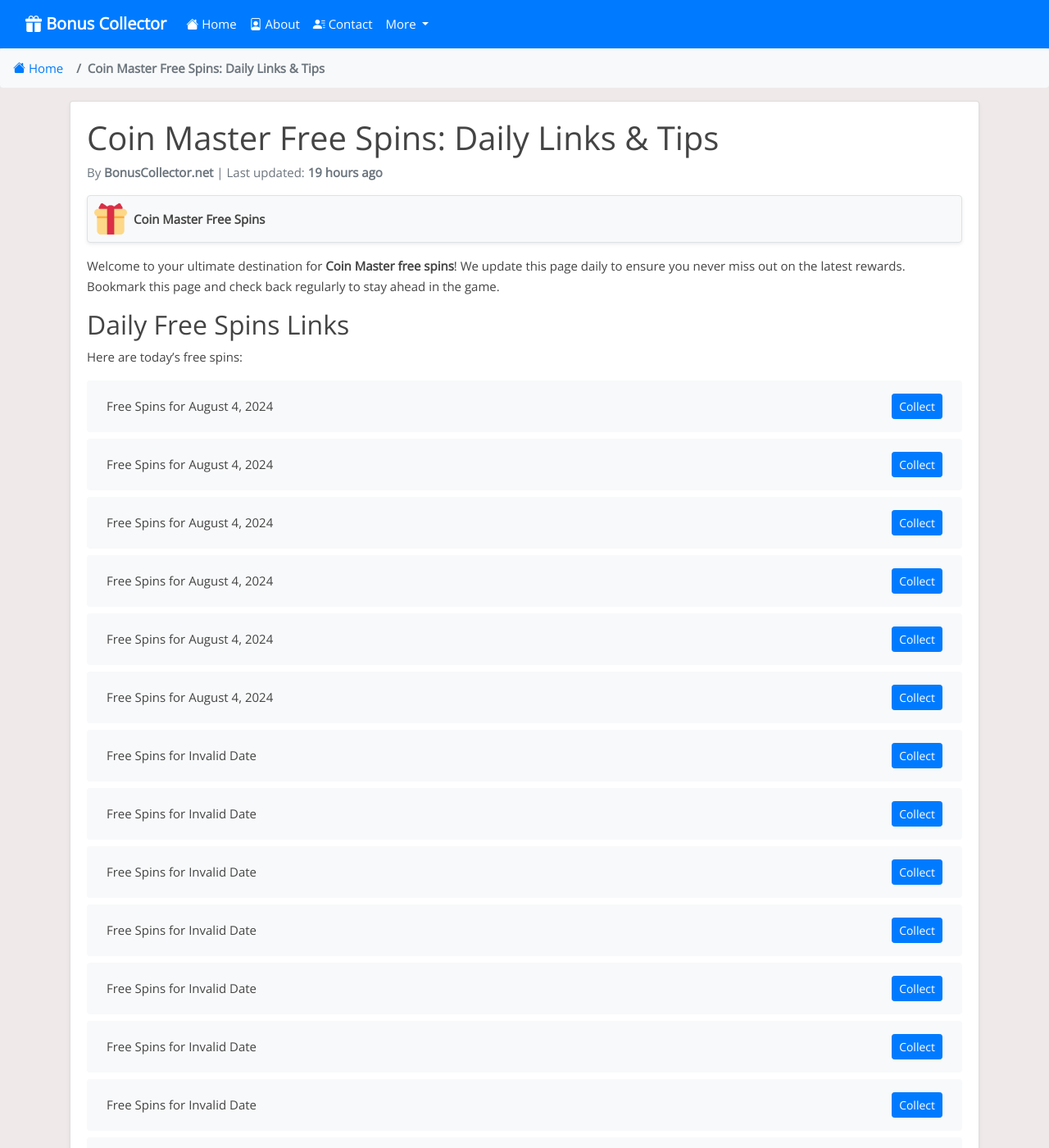
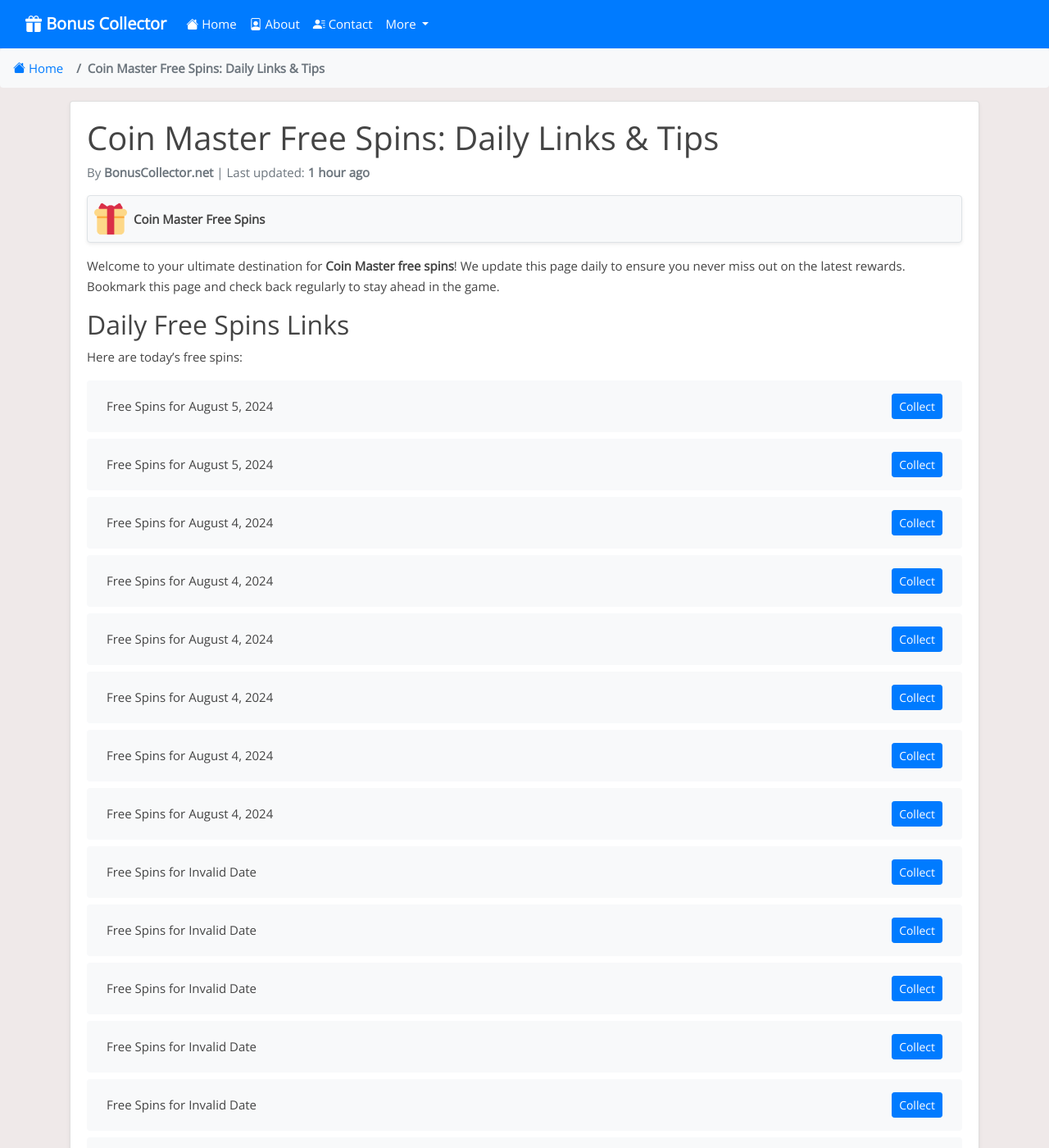
Before and after one commit to Prollad99/bs-net, a Jekyll site: the page built from _posts/2024-06-29-coin-master.md, in a window 1280 px wide and 1400 px high. Shown: the whole window at 82% size. Built offline with Jekyll 4.4.1, drawn with Linux system fonts in a browser that asks for light colours; nearby versions of some CDN libraries; comment, search, counter and statistics services are not loaded.

Commit message:
Update coin-master reward links and last modified date

```diff
--- a/_data/include_files.yml
+++ b/_data/include_files.yml
@@ -1,5 +1,5 @@
 coin-master.html:
-  last_modified: 2024-08-04 15:06:56
+  last_modified: 2024-08-05 09:07:13
 
 match-masters.html:
   last_modified: 2024-08-05 07:07:39
--- a/_includes/coin-master.html
+++ b/_includes/coin-master.html
@@ -1,4 +1,12 @@
 <ul class="list-group mt-3 mb-4">
+  <li class="list-group-item d-flex justify-content-between align-items-center">
+    <span>Free Spins for August 5, 2024</span>
+    <a href="https://rewards.coinmaster.com/rewards/rewards.html?c=pe_CHATBVaURzY_20240805" class="btn btn-primary btn-sm">Collect</a>
+  </li>
+  <li class="list-group-item d-flex justify-content-between align-items-center">
+    <span>Free Spins for August 5, 2024</span>
+    <a href="https://rewards.coinmaster.com/rewards/rewards.html?c=pe_FCBIQlEvf_20240805" class="btn btn-primary btn-sm">Collect</a>
+  </li>
   <li class="list-group-item d-flex justify-content-between align-items-center">
     <span>Free Spins for August 4, 2024</span>
     <a href="https://rewards.coinmaster.com/rewards/rewards.html?c=pe_FCBFjzYHB_20240804" class="btn btn-primary btn-sm">Collect</a>
@@ -391,12 +399,4 @@
     <span>Free Spins for Invalid Date</span>
     <a href="https://rewards.coinmaster.com/rewards/rewards.html?c=pe_FCBgaFCRq_20240719" class="btn btn-primary btn-sm">Collect</a>
   </li>
-  <li class="list-group-item d-flex justify-content-between align-items-center">
-    <span>Free Spins for Invalid Date</span>
-    <a href="https://rewards.coinmaster.com/rewards/rewards.html?c=pe_CHATBAKFcjI_20240719" class="btn btn-primary btn-sm">Collect</a>
-  </li>
-  <li class="list-group-item d-flex justify-content-between align-items-center">
-    <span>Free Spins for Invalid Date</span>
-    <a href="https://rewards.coinmaster.com/rewards/rewards.html?c=pe_FCBhfcCQM_20240718" class="btn btn-primary btn-sm">Collect</a>
-  </li>
 </ul>
```
Also changed, not shown: links-json/coin-master.json (+8 -6 lines).
